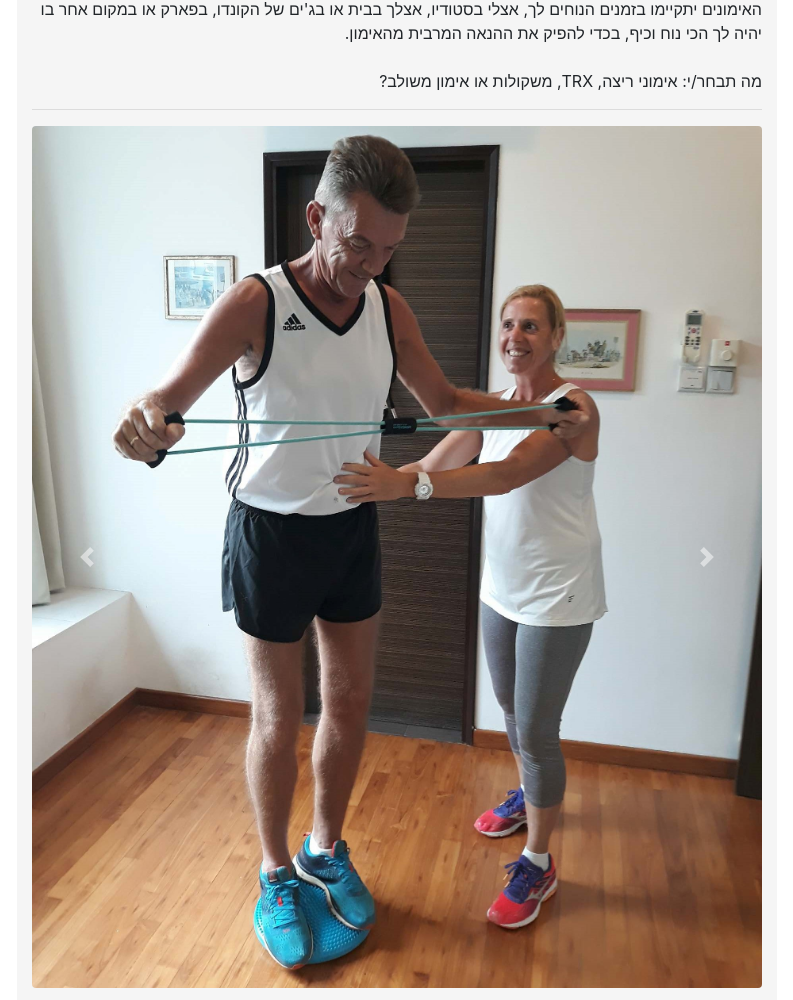
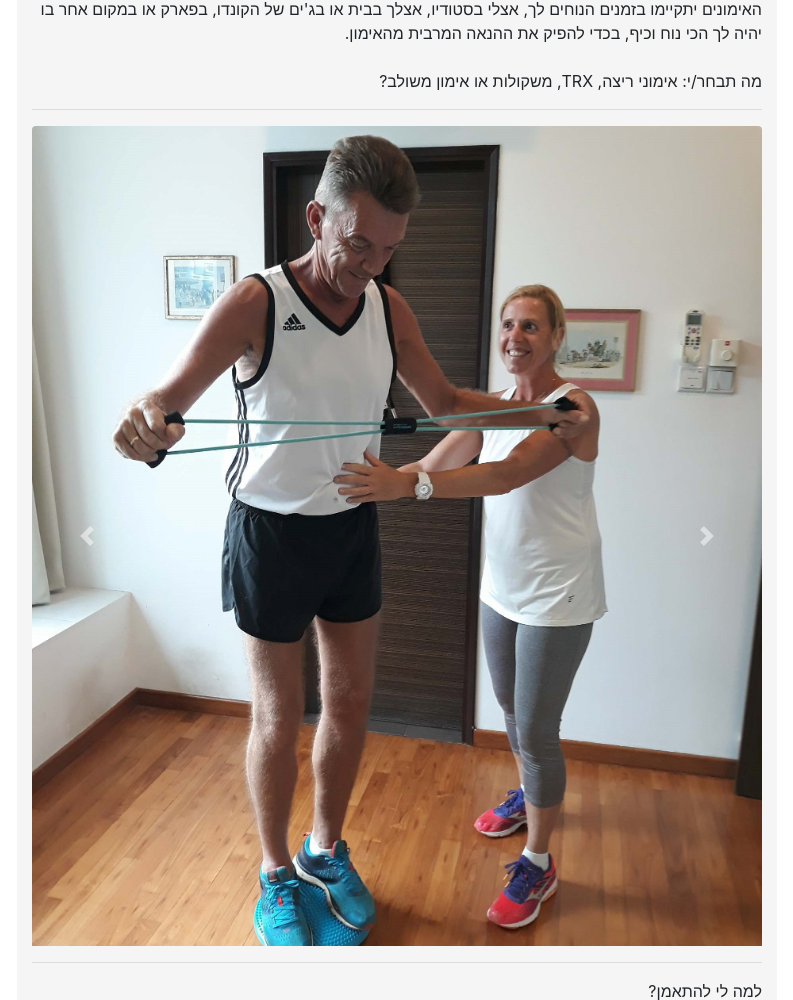
Before and after one commit to tomventom/galifitness, a website with bundled scripts: page index.html in a window 1280 px wide. Shown: the part 3159-4159 px from the top of the page, without its empty margins (243-1036 px from the left). Built offline with nearby package versions, Linux system fonts and the light colour scheme.

Commit message:
fixed size img

```diff
--- a/css/scrolling-nav.css
+++ b/css/scrolling-nav.css
@@ -54,6 +54,18 @@ a[href^="tel:"] {
     padding: 30px 5px;
 }
 
+.fixed-height-div {
+  min-height: 440px;
+  max-height: 440px;
+}
+
+@media (min-width: 992px) {
+  .fixed-height-div {
+    min-height: 820px;
+    max-height: 820px;
+  }
+}
+
 /* .navbar {
     min-height: 80px;
 } */
--- a/index.html
+++ b/index.html
@@ -153,7 +153,7 @@
                         <br/>
                         <hr/>
                         <div id="carouselPersonal" class="carousel slide" data-ride="carousel">
-                            <div class="carousel-inner">
+                            <div class="carousel-inner fixed-height-div">
                                 <div class="carousel-item active">
                                     <img class="d-block w-100 rounded" src="img/11.jpg" alt="First slide">
                                 </div>
@@ -251,7 +251,7 @@
                         מחיר קורס קבוצתי 250SGD לחודש, הקורס כולל שני אימונים שבועיים קבוצתיים ועוד אימון נוסף עצמאי בהתאם לרמה, למטרות וליעדים של כל מתאמן ובנוסף, בסיום הקורס יתקיים אימון השלמה ללא עלות נוספת.
                         <br/><br/>
                         עלות קורס קבוצתי של 3 אימונים שבועיים 350SGD לחודש.<br/><br/>
-                        <h5>קבוצת ריצה</h5>
+                        <h5>קבוצות ריצה</h5>
 
                         אם אתם כבר רצים לפחות 5 קילומטרים ברציפות אבל רוצים לשפר הישגים ו/או מתקשים להתמיד ורוצים לרוץ באופן קבוע להפוך את הריצה לחלק בלתי נפרד מחייכם, הצטרפו לקבוצת ריצה עם מאמנת ריצה- אימוני ריצה המשולבים באימוני כוח, גמישות, טכניקה ועוד, ביחד עם מתאמנים
                         נוספים ישמרו אתכם חזק בתלם וגם בכושר ויתרמו באופן משמעותי למוטיבציה ולהתמדה.
```
